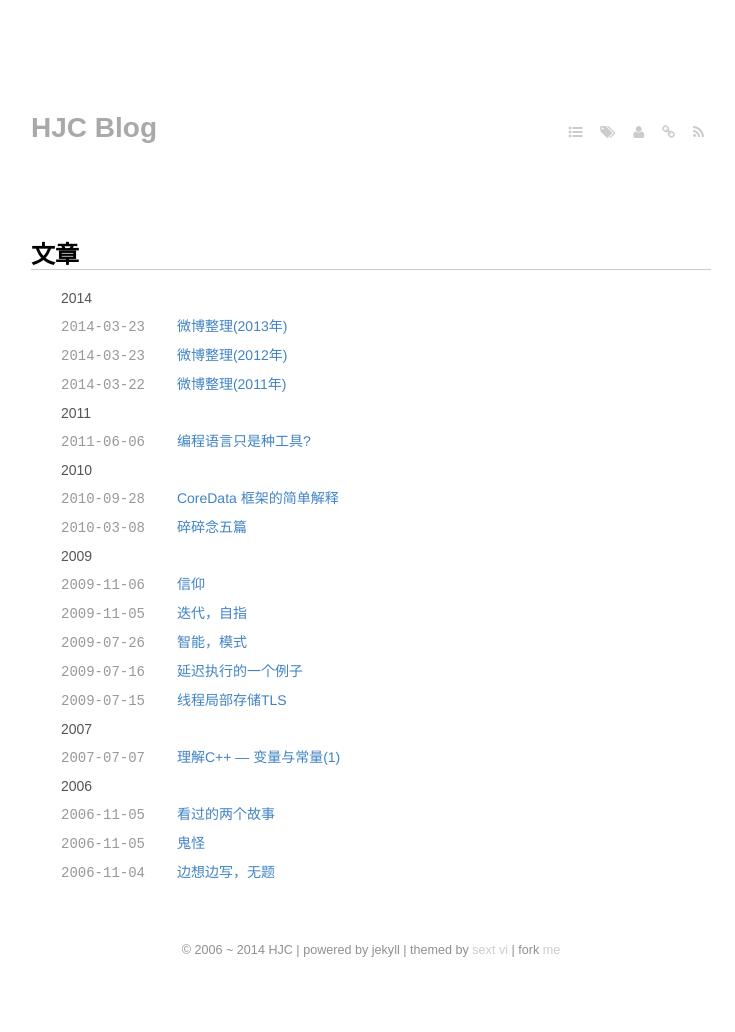
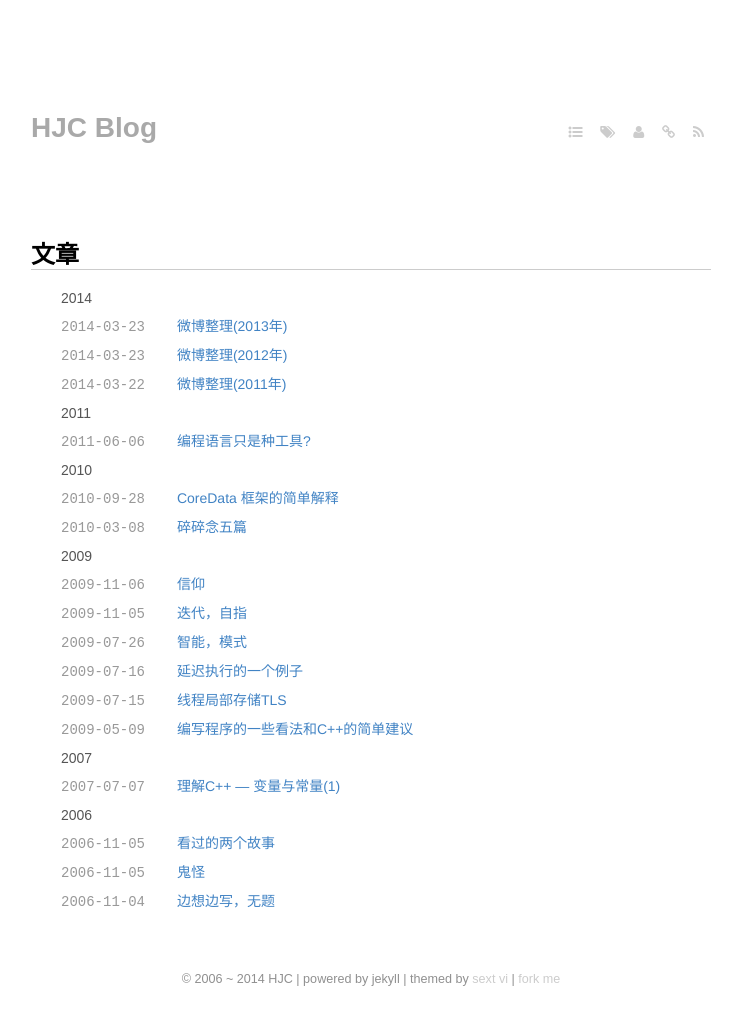
Before and after one commit to jzpangpang/hjcapple.github.com, a Jekyll site: the page built from index.markdown, in a window 1280 px wide. Shown: the whole page, without its empty margins (269-1004 px from the left). Built offline with Jekyll 4.4.1, drawn with Linux system fonts in a browser that asks for light colours; Markdown is read by kramdown in place of the engine named in the settings; before the commit the page ends 1003 px from its top, so only the background shows below that; some of the changed lines change nothing that is shown.

Commit message:
发布旧文 编写程序的一些看法和C++的简单建议

```diff
--- a/_layouts/default.html
+++ b/_layouts/default.html
@@ -31,7 +31,7 @@
         <footer>
           <div>
             {% assign first_post = site.posts | last %}
-            &copy; {{ first_post.date | date: "%Y" }} ~ {{ site.time | date: "%Y" }} {{ site.author }} | powered by jekyll | themed by <a href="http://lhzhang.com" title="sext vi">sext vi</a> | fork <a href="https://github.com/waynezhang/blog" title="fork me">me</a>
+            &copy; {{ first_post.date | date: "%Y" }} ~ {{ site.time | date: "%Y" }} {{ site.author }} | powered by jekyll | themed by <a href="http://lhzhang.com" title="sext vi">sext vi</a> | <a href="https://github.com/hjcapple/hjcapple.github.com" title="fork me">fork me</a>
           </div>
         </footer>
       </div> <!-- main -->
--- /dev/null
+++ b/_posts/2009-05-09-about-program.md
@@ -0,0 +1,118 @@
+---
+title: 编写程序的一些看法和C++的简单建议
+layout: post
+published: true
+
+---
+
+问题
+----------
+一个人自娱自乐的写个小程序，跟一帮人一起写个大程序。是不一样的。
+
+自己一个人，不存在交流，相互理解的问题。人越多，理解他人意图，向他人解释意图就越来越花时间。只要是需要交流的任务，并非是人越多越好。有人加入，为了使加入的人有事做，原来的事就要重新划分，而分开之后要配合，又要花时间交流。
+
+很多重要的软件开始都是几个人做出来的。而漫画中，进行任务也多采用小组模式，好像<幽游>, <猎人>都是四人小组。
+
+这里，最基本的问题就是任务的划分，最理想的划分是相互独立。而要做到这种独立，正交的划分，是很困难的，更困难的是你会发现那最初的任务会随着时间变动。
+
+传统的软件工程会说，首先是定义需求，跟着大体设计，详细设计，编码，单元测试，整体测试等等。但真正实施起来，没有那样理想。很多项目都不是重新编写，而是在原有的代码上加强，很可能原来的根本就是沙地，还是流沙，而却要在上面起高楼。
+
+假如一个项目规定是半年完成，花上一个月去定义需求和设计，然后去编码，就会发现很多事情是事前想不到的。有些看来很简单的事一卡就卡上一个月，毫无进展。最后发觉本来是很简单的问题牵涉到项目的结构，而之前结构很难修改，又或者已经花了很长时间去设计而不舍得去修改。为解决这问题，就使出一些歪招，看起来好像很巧妙，却打乱了原来的结构。跟着这些古古怪怪，想不到的问题一个个冒出，原来的设计渐渐偏离。
+
+时间越来越紧，项目拖后，公司上层发觉不对路了，就加人，新人来，拿起最初的设计文档看，发觉根本对不上。旧人就又花时间会帮他理解项目。到原定的发布限期，程序却一运行就死机，最终结果迟上两三个月发布，发布之后很多bug, 再花两三个月改错，发个补丁包。一年就此过去。
+
+软件中常说的任务划分，就是要确立边界条件。比如划分出组件，组件中划分出类，组件与组件，类和类交互都要通过一些接口。边界条件最容易出问题。本来我这个类好好的，一和另一个类交互，就出问题了，又比如这个函数好好的，一到线程切换那一瞬间就出问题。接口的定义很重要。
+
+软件还没有完全做到硬件那样即插即用。
+
+先确立接口，跟着找不同的人做实现，最后嵌起来就可以用，这也是很理想的一种情况。很可能最初那样划分接口就错了，另一种可能是实现者理解错了接口的含义。很多事，做完了才知道是做错了。比如考试，通常考完出来就知道答案，想着下次好好准备，考好点，却发觉下次还是有题目是不会做。
+
+我现在自己的意见(以后可能也会变), 项目初期是无论如何都想不出具体的细节的，所以只要有个大方向就可以了, 要尽快动手做。既然之前没有想出所有细节，就强调可以很容易的调整代码的结构，添加更多的细节，也就是重构。重构并非是添加新功能，而是在不改变程序表现的情况下整理代码，使原来的代码更合理，之后再添新功能就容易了。而所谓的添个if来判断空指针，再对话框上面加个按钮等等，就不算是重构了。
+
+为修改代码更容易，应该注意某些小细节。特别是工程比较大的时候。有些习惯要一开始就养成，不要想着只是做些小玩意玩玩，没有关系啦。一开始就应向着这行业最top的那批人看齐，这样才有可能做到专业。
+
+
+建议
+------------
+这些建议其实都被说到烂了，不过没有真正碰到，还是不会注意到。
+###1. 减少编译连接时间，特别尽量不要在头文件上加头文件。
+
+以前也很随意的乱加头文件，反正小工程，一下就编译完了。现在发觉只要我改某个头文件，等它编译完够看一章书了。
+
+经过编译折磨，才发觉这很重要。因为头文件一修改，包含或者间接包含的cpp文件就要被编译。乱包含，会发现底层的文件一改，几乎整个工程都编译，是很费时间的。另外就不要将所有类定义都写在一个地方，这样包含依赖会减少一些。
+
+如果编译时间很长，明明知道有些地方不妥，也不会去修改的。
+
+
+###2. 变量用到才定义，不要一开始就定义。
+
+很多人还保留C的习惯，将所有用到的变量都定义在函数开头。这习惯其实很不好，一方面没必要的构造析构会被调用。
+
+更重要的是，你会发觉以后想将原来的函数分解成一些小函数时候，会很麻烦，因为定义在开头，作用域是整个函数的，你想重构一段代码，很难确定那些变量要用到，那些不用。
+
+另外变量定义一定要附上初始值，这个错误看起来很弱智，但很多人会犯，特别是喜欢将所有变量就放在开头的那种C风格的人。
+
+
+###3. 用类管理资源，获取资源跟释放资源尽量在同一个地方，不要分开在两处。特别是不要在同一个函数中不要new, delete同一对象或者数组。
+
+资源是很广义的，比如取gdi对象和释放。最常见的资源的是内存。
+
+要复制一个字串，或要暂时读一内存，开始又不知道长度，很多人会new 一个char数组，跟着函数末尾在释放。这样就有问题，比如中间有一个return, 跳过了释放的语句，就有资源泄露。
+
+对此很多人坚持一个函数一个出口，但是这样往往有一些变量标记性着是否结束循环等等，远不如一个return直接。另外换另一个人来修改代码，他很可能不信奉一函数一出口。随着函数修改变长，对应的获取释放相隔越来越远。怕麻烦，为了不在每个return之前添上释放代码，有人就用goto out: 替代return, out:之后做释放。
+
+只要出现goto, 资源跟释放隔太远，以后想将一些代码提出来，做成另一个函数，就很麻烦。
+
+所以C++有个惯用法RAII, 简单理念是用类来管理资源，在构造函数中获取，在析构释放。因为标准保证每个出口，已生成的对象其析构会被调用，包括发生异常。如果要分配char数组，可以用
+
+		std::vector<char> mem;
+		mem.resize(memSize)
+来替代，
+
+		new char[memSize];
+之后的指针可以写成&mem[0]。 有人可能会说，如果对象太大，可能直接定义会引起栈溢出，所以要new。如果真的是这样，很可能是那个对象的设计本身就有问题。要是老是写这样一些释放的辅助类很烦人，看看Loki::ScopeGuaid.
+
+
+###4. 风格保持一致
+风格看起来是很个人，很细微的事情，但对于一帮人保持协调也是很重要，最忌的是团队每个人，或者个人在不同时候的风格都不一样。因为风格不同，在从一种风格逃到另一种风格时，思维上会卡一卡。另外接口命名的风格不一样，就很容易的将接口用错。
+
+比如，有个迭代器类，要判断前进是否合理，有千奇百怪的名字，
+
+* hasMove
+* hasMoveElements
+* isCurValie
+* isValie
+* isOk
+* isLegal
+
+又或者判断有几个元素，有名字
+
+* getLength
+* length
+* size
+* numElemnts
+* totalElements
+
+你用那些类，大概会骂最初写代码的那批人太白痴。但想想，有几个人是会将风格保持一致的。
+
+其实风格本身没有好坏，最怕的是不统一，选择一种，跟着用就是了。但现实种往往是一批人同做一项目，各人都有自己写法，还鄙视他人的写法。假如A是取名成stl那风格，小写加下划线，B取名成MFC那种，C取名成java那种，看起来会很累。
+
+这个问题是很普遍的，写代码的很多人都很聪明，也很自傲，往往觉得自己做的才是最好的。
+
+另一点是，相同功能类的那些函数接口，如果有同样的函数，应该将名字取成一致，不要搞得很乱。
+
+一帮人一起会做一件事，会确立规矩，比如一起会玩游戏啊，出去玩啊，会商议定个时间。有类人当别人商量规矩时候，他不出声，或者是做别的事，比如玩手机发短信之类。规矩定好了，自己不清楚，就老是问，或者犯规了就怪规矩定得不合理。这类人是很影响士气的，观察一下，你身边应该会有类似的人。
+
+
+
+###5. 最后一条，老原则，Keep it simple and stupid.
+
+ 程序首先是给人看的，之后才是被计算机看的。
+
+一定要简单。比如接口设计开始要最简化，不要想着这接口以后会用到就加上，要想着以后可能没有用就去掉。
+
+如果你自我陶醉，觉得自己很聪明，这样巧妙的代码也可以写得出,将来还有什么软件写不出来，注意，这样想会有问题。因为越是巧妙的代码，以后修改的人会越难理解，越容易出错。其实简单的代码才难写。最好的设计应是理所当然，顺理成章的，感觉不到有多巧妙。
+
+<孙子>中有句话，善战者，无功名，无勇功。因为他们去打仗，打之前就赢定了，根本就不需要很勇敢，很激烈才能打赢，一切顺理成章，好像没有什么难度，自然不会被人去歌颂。同样，需要很巧妙的方法才能解决某问题，本身就落下乘。
+
+ 简单，切记。
```
